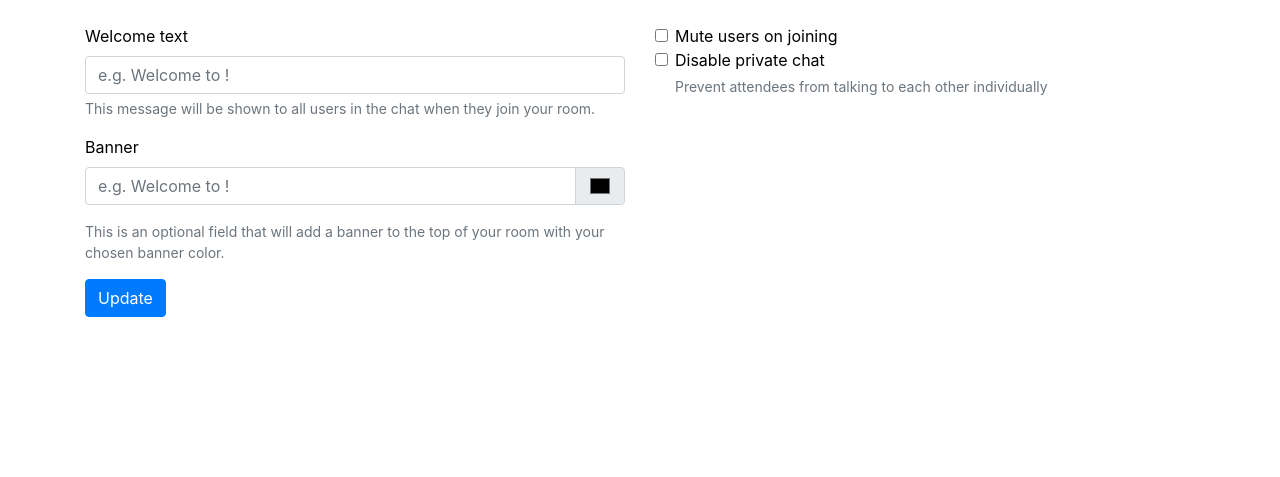
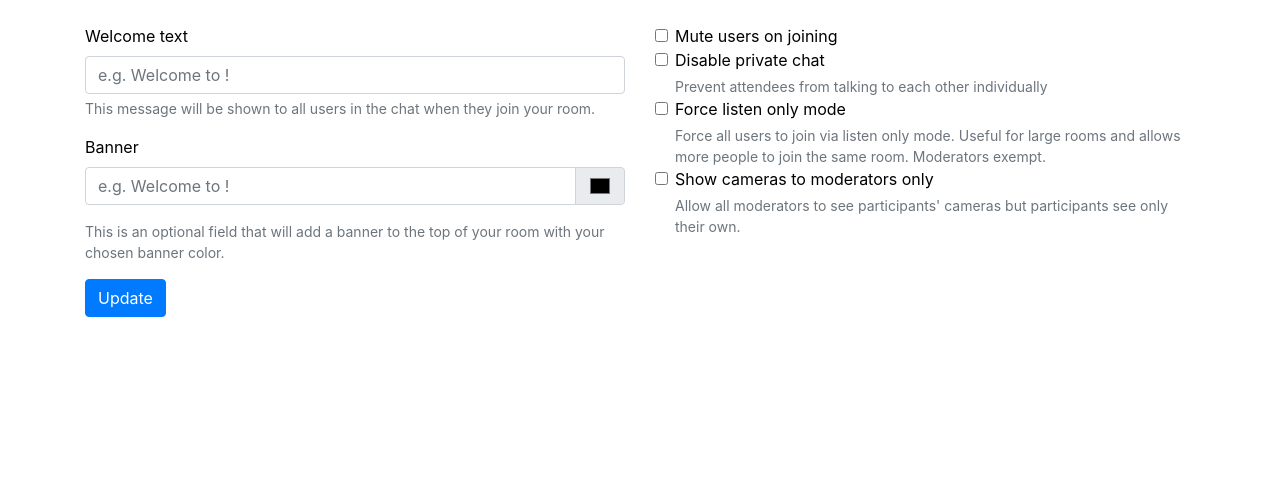
Before and after one commit to SRCF/lightbluetent, a Python web app: template lightbluetent/templates/rooms/manage.html in a window 1280 px wide, after a click on "Room features". Shown: the part 177-654 px from the top of the page. Run offline with Jinja, Linux system fonts and the light colour scheme; the template is opened without the code that fills it, so the values that code supplies are empty; some libraries are stand-ins or nearby versions; some web fonts are replaced.

Commit message:
Add two new parameters to rooms

```diff
--- a/lightbluetent/api.py
+++ b/lightbluetent/api.py
@@ -30,6 +30,8 @@ class Meeting:
         self.disable_private_chat = room.disable_private_chat
         self.attendee_pw = room.attendee_pw
         self.moderator_pw = room.moderator_pw
+        self.cameras_moderator_only = room.cameras_moderator_only
+        self.force_listen_only = room.force_listen_only
 
         self.alias = room.alias
 
@@ -46,6 +48,7 @@ class Meeting:
         params["bannerColor"] = self.banner_color
         params["muteOnStart"] = "true" if self.mute_on_start else "false"
         params["lockSettingsDisablePrivateChat"] = "true" if self.disable_private_chat else "false"
+        params["webcamsOnlyForModerator"] = "true" if self.cameras_moderator_only else "false"
 
         if self.alias:
             params["logoutURL"] = url_for("room_aliases.home", room_alias=self.alias, _external=True)
@@ -90,6 +93,7 @@ class Meeting:
         params["meetingID"] = self.id
         params["password"] = self.attendee_pw
         params["redirect"] = "true"
+        params["userdata-bbb_force_listen_only"] = "true" if self.force_listen_only else "false"
 
         '''
         if self.logo is not None:
--- a/lightbluetent/rooms.py
+++ b/lightbluetent/rooms.py
@@ -351,7 +351,7 @@ def update(room_id, update_type):
         keys = ("welcome_text", "banner_text", "banner_color")
         values = get_form_values(request, keys)
 
-        for key in ("mute_on_start", "disable_private_chat"):
+        for key in ("mute_on_start", "disable_private_chat", "cameras_moderator_only", "force_listen_only"):
             values[key] = bool(request.form.get(key, False))
 
         if len(values["welcome_text"]) > 500:
@@ -370,6 +370,8 @@ def update(room_id, update_type):
 
             room.mute_on_start = values["mute_on_start"]
             room.disable_private_chat = values["disable_private_chat"]
+            room.cameras_moderator_only = values["cameras_moderator_only"]
+            room.force_listen_only = values["force_listen_only"]
 
     elif update_type == "links_order":
         links_order = request.get_json(force=True)
--- a/lightbluetent/templates/rooms/manage.html
+++ b/lightbluetent/templates/rooms/manage.html
@@ -402,6 +402,28 @@
                     <small class="form-text text-muted">Prevent attendees from talking to each other
                         individually</small>
                 </div>
+                <div class="form-check">
+                    <input type="checkbox" name="force_listen_only" class="form-check-input"
+                        {% if force_listen_only %} checked{% endif %}>
+                    <label class="form-check-label">
+                        Force listen only mode
+                    </label>
+                    {%- if errors.force_listen_only is defined %}
+                    <small class="form-text text-danger">{{ errors.force_listen_only }}</small>
+                    {%- endif %}
+                    <small class="form-text text-muted">Force all users to join via listen only mode. Useful for large rooms and allows more people to join the same room. Moderators exempt.</small>
+                </div>
+                <div class="form-check">
+                    <input type="checkbox" name="cameras_moderator_only" class="form-check-input"
+                        {% if cameras_moderator_only %} checked{% endif %}>
+                    <label class="form-check-label">
+                        Show cameras to moderators only
+                    </label>
+                    {%- if errors.cameras_moderator_only is defined %}
+                    <small class="form-text text-danger">{{ errors.cameras_moderator_only }}</small>
+                    {%- endif %}
+                    <small class="form-text text-muted">Allow all moderators to see participants' cameras but participants see only their own.</small>
+                </div>
             </article>
         </section>
         {{submit_button()}}
```
